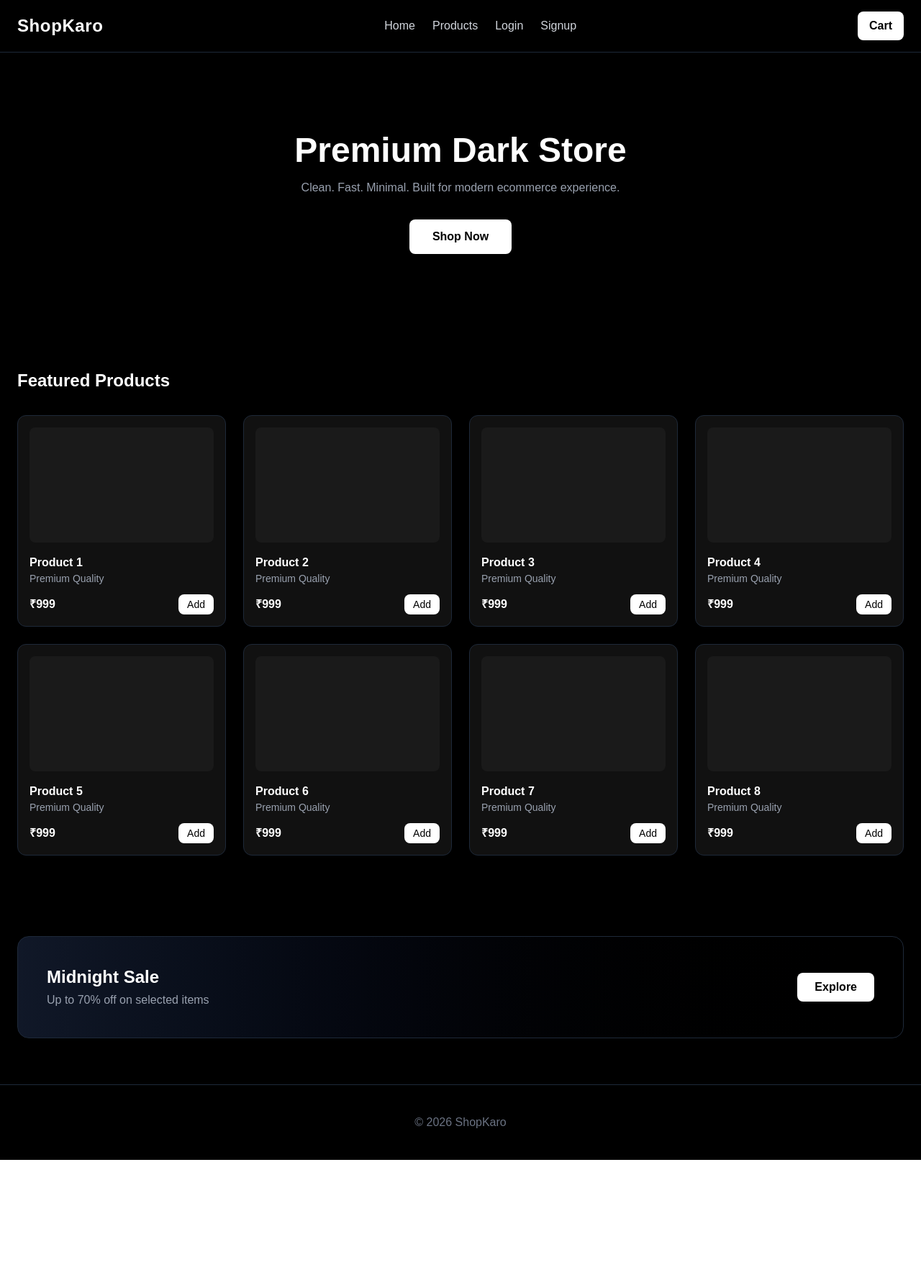
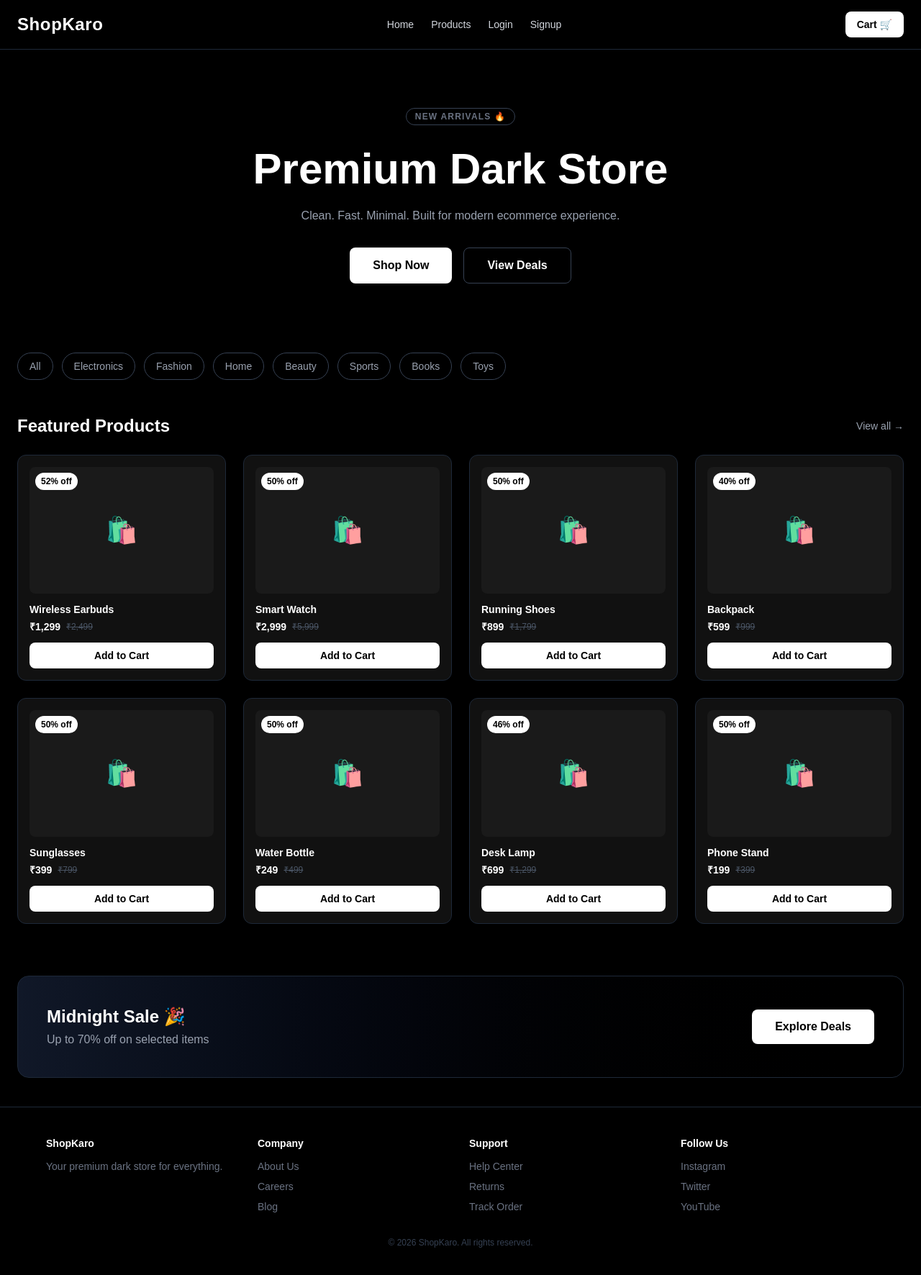
Before and after one commit to BillionareSite/shopkaro, a Next.js app: page / in a window 1280 px wide. Shown: the top 1772 px of the page at 72% size. Before the commit the page ends 1612 px from the top, so only its background shows below. Built offline with nearby package versions, Linux system fonts and the light colour scheme.

Commit message:
Dark theme for all pages, mobile responsive

```diff
--- a/src/app/auth/login/page.js
+++ b/src/app/auth/login/page.js
@@ -1,12 +1,15 @@
 'use client'
 import { useState } from 'react'
+import { motion } from 'framer-motion'
 
 export default function Login() {
   const [form, setForm] = useState({ email: '', password: '' })
   const [message, setMessage] = useState('')
+  const [loading, setLoading] = useState(false)
 
   const handleSubmit = async (e) => {
     e.preventDefault()
+    setLoading(true)
     const res = await fetch('/api/auth/login', {
       method: 'POST',
       headers: { 'Content-Type': 'application/json' },
@@ -14,6 +17,7 @@ export default function Login() {
     })
     const data = await res.json()
     setMessage(data.message)
+    setLoading(false)
     if (res.ok) {
       localStorage.setItem('token', data.token)
       window.location.href = '/'
@@ -21,33 +25,79 @@ export default function Login() {
   }
 
   return (
-    <main className="min-h-screen bg-gray-50 flex items-center justify-center">
-      <div className="bg-white p-8 rounded-2xl shadow-md w-full max-w-md">
-        <h2 className="text-2xl font-bold text-blue-600 mb-6 text-center">Welcome Back 👋</h2>
+    <main className="min-h-screen bg-black text-white flex flex-col">
+
+      {/* Navbar */}
+      <motion.nav
+        initial={{ y: -80, opacity: 0 }}
+        animate={{ y: 0, opacity: 1 }}
+        transition={{ duration: 0.6 }}
+        className="border-b border-gray-800 px-6 py-4 flex items-center justify-between"
+      >
+        <a href="/" className="text-2xl font-bold tracking-wide">ShopKaro</a>
+        <div className="flex gap-4 text-gray-300 text-sm">
+          <a href="/auth/login" className="hover:text-white transition">Login</a>
+          <a href="/auth/signup" className="hover:text-white transition">Signup</a>
+        </div>
+      </motion.nav>
+
+      {/* Form */}
+      <div className="flex-1 flex items-center justify-center px-4 py-12">
+        <motion.div
+          initial={{ opacity: 0, y: 40 }}
+          animate={{ opacity: 1, y: 0 }}
+          transition={{ duration: 0.7 }}
+          className="w-full max-w-md bg-[#111] border border-gray-800 rounded-2xl p-8"
+        >
+          <h2 className="text-3xl font-bold mb-2">Welcome Back</h2>
+          <p className="text-gray-400 text-sm mb-8">Login to your ShopKaro account</p>
+
           <form onSubmit={handleSubmit} className="space-y-4">
+            <div>
+              <label className="text-sm text-gray-400 mb-1 block">Email</label>
               <input
                 type="email"
-            placeholder="Email Address"
-            className="w-full border border-gray-200 rounded-xl px-4 py-3 text-sm focus:outline-none focus:border-blue-500"
+                placeholder="you@email.com"
+                className="w-full bg-[#1a1a1a] border border-gray-700 rounded-xl px-4 py-3 text-sm text-white placeholder-gray-600 focus:outline-none focus:border-white transition"
                 onChange={(e) => setForm({ ...form, email: e.target.value })}
               />
+            </div>
+            <div>
+              <label className="text-sm text-gray-400 mb-1 block">Password</label>
               <input
                 type="password"
-            placeholder="Password"
-            className="w-full border border-gray-200 rounded-xl px-4 py-3 text-sm focus:outline-none focus:border-blue-500"
+                placeholder="••••••••"
+                className="w-full bg-[#1a1a1a] border border-gray-700 rounded-xl px-4 py-3 text-sm text-white placeholder-gray-600 focus:outline-none focus:border-white transition"
                 onChange={(e) => setForm({ ...form, password: e.target.value })}
               />
-          <button
+            </div>
+
+            <motion.button
               type="submit"
-            className="w-full bg-blue-600 text-white py-3 rounded-xl font-semibold hover:bg-blue-700 transition"
+              whileHover={{ scale: 1.02 }}
+              whileTap={{ scale: 0.98 }}
+              disabled={loading}
+              className="w-full bg-white text-black font-semibold py-3 rounded-xl hover:bg-gray-100 transition mt-2"
             >
-            Login
-          </button>
+              {loading ? 'Logging in...' : 'Login'}
+            </motion.button>
           </form>
-        {message && <p className="text-center text-sm mt-4 text-red-500">{message}</p>}
-        <p className="text-center text-sm text-gray-500 mt-4">
-          Don't have an account? <a href="/auth/signup" className="text-blue-600 font-medium">Sign Up</a>
+
+          {message && (
+            <motion.p
+              initial={{ opacity: 0 }}
+              animate={{ opacity: 1 }}
+              className={`text-center text-sm mt-4 ${message.includes('success') ? 'text-green-400' : 'text-red-400'}`}
+            >
+              {message}
+            </motion.p>
+          )}
+
+          <p className="text-center text-sm text-gray-500 mt-6">
+            Don't have an account?{' '}
+            <a href="/auth/signup" className="text-white hover:underline">Sign Up</a>
           </p>
+        </motion.div>
       </div>
     </main>
   )
--- a/src/app/auth/signup/page.js
+++ b/src/app/auth/signup/page.js
@@ -1,12 +1,15 @@
 'use client'
 import { useState } from 'react'
+import { motion } from 'framer-motion'
 
 export default function Signup() {
   const [form, setForm] = useState({ name: '', email: '', password: '' })
   const [message, setMessage] = useState('')
+  const [loading, setLoading] = useState(false)
 
   const handleSubmit = async (e) => {
     e.preventDefault()
+    setLoading(true)
     const res = await fetch('/api/auth/signup', {
       method: 'POST',
       headers: { 'Content-Type': 'application/json' },
@@ -14,42 +17,92 @@ export default function Signup() {
     })
     const data = await res.json()
     setMessage(data.message)
+    setLoading(false)
   }
 
   return (
-    <main className="min-h-screen bg-gray-50 flex items-center justify-center">
-      <div className="bg-white p-8 rounded-2xl shadow-md w-full max-w-md">
-        <h2 className="text-2xl font-bold text-blue-600 mb-6 text-center">Create Account</h2>
+    <main className="min-h-screen bg-black text-white flex flex-col">
+
+      {/* Navbar */}
+      <motion.nav
+        initial={{ y: -80, opacity: 0 }}
+        animate={{ y: 0, opacity: 1 }}
+        transition={{ duration: 0.6 }}
+        className="border-b border-gray-800 px-6 py-4 flex items-center justify-between"
+      >
+        <a href="/" className="text-2xl font-bold tracking-wide">ShopKaro</a>
+        <div className="flex gap-4 text-gray-300 text-sm">
+          <a href="/auth/login" className="hover:text-white transition">Login</a>
+          <a href="/auth/signup" className="hover:text-white transition">Signup</a>
+        </div>
+      </motion.nav>
+
+      {/* Form */}
+      <div className="flex-1 flex items-center justify-center px-4 py-12">
+        <motion.div
+          initial={{ opacity: 0, y: 40 }}
+          animate={{ opacity: 1, y: 0 }}
+          transition={{ duration: 0.7 }}
+          className="w-full max-w-md bg-[#111] border border-gray-800 rounded-2xl p-8"
+        >
+          <h2 className="text-3xl font-bold mb-2">Create Account</h2>
+          <p className="text-gray-400 text-sm mb-8">Join ShopKaro and start shopping</p>
+
           <form onSubmit={handleSubmit} className="space-y-4">
+            <div>
+              <label className="text-sm text-gray-400 mb-1 block">Full Name</label>
               <input
                 type="text"
-            placeholder="Full Name"
-            className="w-full border border-gray-200 rounded-xl px-4 py-3 text-sm focus:outline-none focus:border-blue-500"
+                placeholder="Your name"
+                className="w-full bg-[#1a1a1a] border border-gray-700 rounded-xl px-4 py-3 text-sm text-white placeholder-gray-600 focus:outline-none focus:border-white transition"
                 onChange={(e) => setForm({ ...form, name: e.target.value })}
               />
+            </div>
+            <div>
+              <label className="text-sm text-gray-400 mb-1 block">Email</label>
               <input
                 type="email"
-            placeholder="Email Address"
-            className="w-full border border-gray-200 rounded-xl px-4 py-3 text-sm focus:outline-none focus:border-blue-500"
+                placeholder="you@email.com"
+                className="w-full bg-[#1a1a1a] border border-gray-700 rounded-xl px-4 py-3 text-sm text-white placeholder-gray-600 focus:outline-none focus:border-white transition"
                 onChange={(e) => setForm({ ...form, email: e.target.value })}
               />
+            </div>
+            <div>
+              <label className="text-sm text-gray-400 mb-1 block">Password</label>
               <input
                 type="password"
-            placeholder="Password"
-            className="w-full border border-gray-200 rounded-xl px-4 py-3 text-sm focus:outline-none focus:border-blue-500"
+                placeholder="••••••••"
+                className="w-full bg-[#1a1a1a] border border-gray-700 rounded-xl px-4 py-3 text-sm text-white placeholder-gray-600 focus:outline-none focus:border-white transition"
                 onChange={(e) => setForm({ ...form, password: e.target.value })}
               />
-          <button
+            </div>
+
+            <motion.button
               type="submit"
-            className="w-full bg-blue-600 text-white py-3 rounded-xl font-semibold hover:bg-blue-700 transition"
+              whileHover={{ scale: 1.02 }}
+              whileTap={{ scale: 0.98 }}
+              disabled={loading}
+              className="w-full bg-white text-black font-semibold py-3 rounded-xl hover:bg-gray-100 transition mt-2"
             >
-            Sign Up
-          </button>
+              {loading ? 'Creating account...' : 'Sign Up'}
+            </motion.button>
           </form>
-        {message && <p className="text-center text-sm mt-4 text-green-600">{message}</p>}
-        <p className="text-center text-sm text-gray-500 mt-4">
-          Already have an account? <a href="/auth/login" className="text-blue-600 font-medium">Login</a>
+
+          {message && (
+            <motion.p
+              initial={{ opacity: 0 }}
+              animate={{ opacity: 1 }}
+              className={`text-center text-sm mt-4 ${message.includes('success') ? 'text-green-400' : 'text-red-400'}`}
+            >
+              {message}
+            </motion.p>
+          )}
+
+          <p className="text-center text-sm text-gray-500 mt-6">
+            Already have an account?{' '}
+            <a href="/auth/login" className="text-white hover:underline">Login</a>
           </p>
+        </motion.div>
       </div>
     </main>
   )
--- a/src/app/page.js
+++ b/src/app/page.js
@@ -1,8 +1,10 @@
 'use client'
-
-import { motion } from "framer-motion"
+import { useState } from 'react'
+import { motion } from 'framer-motion'
 
 export default function Home() {
+  const [menuOpen, setMenuOpen] = useState(false)
+
   return (
     <main className="min-h-screen bg-black text-white overflow-hidden">
 
@@ -11,33 +13,70 @@ export default function Home() {
         initial={{ y: -80, opacity: 0 }}
         animate={{ y: 0, opacity: 1 }}
         transition={{ duration: 0.6 }}
-        className="border-b border-gray-800 px-6 py-4 flex items-center justify-between"
+        className="border-b border-gray-800 px-6 py-4"
       >
-        <h1 className="text-2xl font-bold tracking-wide">ShopKaro</h1>
+        <div className="flex items-center justify-between">
+          <a href="/" className="text-2xl font-bold tracking-wide">ShopKaro</a>
 
-        <div className="hidden md:flex gap-6 text-gray-300">
+          {/* Desktop links */}
+          <div className="hidden md:flex gap-6 text-gray-300 text-sm">
             <a href="/" className="hover:text-white transition">Home</a>
             <a href="/products" className="hover:text-white transition">Products</a>
             <a href="/auth/login" className="hover:text-white transition">Login</a>
             <a href="/auth/signup" className="hover:text-white transition">Signup</a>
           </div>
 
+          <div className="hidden md:flex items-center gap-3">
             <motion.button
               whileHover={{ scale: 1.05 }}
               whileTap={{ scale: 0.95 }}
-          className="bg-white text-black px-4 py-2 rounded-lg font-semibold"
+              className="bg-white text-black px-4 py-2 rounded-lg font-semibold text-sm"
             >
-          Cart
+              Cart 🛒
             </motion.button>
+          </div>
+
+          {/* Mobile hamburger */}
+          <button
+            className="md:hidden text-white text-2xl focus:outline-none"
+            onClick={() => setMenuOpen(!menuOpen)}
+          >
+            {menuOpen ? '✕' : '☰'}
+          </button>
+        </div>
+
+        {/* Mobile dropdown */}
+        {menuOpen && (
+          <motion.div
+            initial={{ opacity: 0, y: -10 }}
+            animate={{ opacity: 1, y: 0 }}
+            className="md:hidden mt-4 flex flex-col gap-4 border-t border-gray-800 pt-4 text-sm"
+          >
+            <a href="/" className="text-gray-300 hover:text-white transition">Home</a>
+            <a href="/products" className="text-gray-300 hover:text-white transition">Products</a>
+            <a href="/auth/login" className="text-gray-300 hover:text-white transition">Login</a>
+            <a href="/auth/signup" className="bg-white text-black text-center py-2 rounded-lg font-semibold">Sign Up</a>
+            <button className="border border-gray-700 text-white text-center py-2 rounded-lg">Cart 🛒</button>
+          </motion.div>
+        )}
       </motion.nav>
 
       {/* Hero */}
-      <section className="text-center py-28 px-6">
+      <section className="text-center py-20 px-6">
+        <motion.span
+          initial={{ opacity: 0 }}
+          animate={{ opacity: 1 }}
+          transition={{ delay: 0.2 }}
+          className="text-xs font-bold uppercase tracking-widest text-gray-500 border border-gray-700 px-3 py-1 rounded-full"
+        >
+          New Arrivals 🔥
+        </motion.span>
+
         <motion.h2
           initial={{ opacity: 0, y: 40 }}
           animate={{ opacity: 1, y: 0 }}
-          transition={{ duration: 0.8 }}
-          className="text-5xl font-bold mb-4"
+          transition={{ duration: 0.8, delay: 0.2 }}
+          className="text-4xl md:text-6xl font-bold mt-6 mb-4 leading-tight"
         >
           Premium Dark Store
         </motion.h2>
@@ -45,12 +84,18 @@ export default function Home() {
         <motion.p
           initial={{ opacity: 0 }}
           animate={{ opacity: 1 }}
-          transition={{ delay: 0.3 }}
-          className="text-gray-400 max-w-xl mx-auto mb-8"
+          transition={{ delay: 0.4 }}
+          className="text-gray-400 max-w-xl mx-auto mb-8 text-sm md:text-base"
         >
           Clean. Fast. Minimal. Built for modern ecommerce experience.
         </motion.p>
 
+        <motion.div
+          initial={{ opacity: 0 }}
+          animate={{ opacity: 1 }}
+          transition={{ delay: 0.5 }}
+          className="flex flex-col sm:flex-row gap-4 justify-center"
+        >
           <motion.button
             whileHover={{ scale: 1.05 }}
             whileTap={{ scale: 0.95 }}
@@ -58,58 +103,82 @@ export default function Home() {
           >
             Shop Now
           </motion.button>
+          <motion.button
+            whileHover={{ scale: 1.05 }}
+            whileTap={{ scale: 0.95 }}
+            className="border border-gray-700 text-white px-8 py-3 rounded-lg font-semibold hover:border-white transition"
+          >
+            View Deals
+          </motion.button>
+        </motion.div>
+      </section>
+
+      {/* Category Pills */}
+      <section className="px-6 py-4 flex gap-3 overflow-x-auto scrollbar-hide">
+        {["All", "Electronics", "Fashion", "Home", "Beauty", "Sports", "Books", "Toys"].map((cat) => (
+          <button
+            key={cat}
+            className="whitespace-nowrap px-4 py-2 rounded-full border border-gray-700 text-sm text-gray-400 hover:border-white hover:text-white transition"
+          >
+            {cat}
+          </button>
+        ))}
       </section>
 
       {/* Products */}
-      <section className="px-6 py-12">
-        <h3 className="text-2xl font-semibold mb-8">Featured Products</h3>
+      <section className="px-6 py-8">
+        <div className="flex items-center justify-between mb-6">
+          <h3 className="text-xl md:text-2xl font-semibold">Featured Products</h3>
+          <a href="/products" className="text-gray-400 text-sm hover:text-white transition">View all →</a>
+        </div>
 
         <motion.div
           initial="hidden"
           animate="visible"
           variants={{
             hidden: {},
-            visible: {
-              transition: {
-                staggerChildren: 0.08
-              }
-            }
+            visible: { transition: { staggerChildren: 0.08 } }
           }}
-          className="grid grid-cols-2 md:grid-cols-4 gap-6"
+          className="grid grid-cols-2 md:grid-cols-4 gap-4 md:gap-6"
         >
-          {[1,2,3,4,5,6,7,8].map((item) => (
+          {[
+            { name: "Wireless Earbuds", price: "₹1,299", original: "₹2,499", tag: "52% off" },
+            { name: "Smart Watch", price: "₹2,999", original: "₹5,999", tag: "50% off" },
+            { name: "Running Shoes", price: "₹899", original: "₹1,799", tag: "50% off" },
+            { name: "Backpack", price: "₹599", original: "₹999", tag: "40% off" },
+            { name: "Sunglasses", price: "₹399", original: "₹799", tag: "50% off" },
+            { name: "Water Bottle", price: "₹249", original: "₹499", tag: "50% off" },
+            { name: "Desk Lamp", price: "₹699", original: "₹1,299", tag: "46% off" },
+            { name: "Phone Stand", price: "₹199", original: "₹399", tag: "50% off" },
+          ].map((product, i) => (
             <motion.div
-              key={item}
+              key={i}
               variants={{
                 hidden: { opacity: 0, y: 40 },
                 visible: { opacity: 1, y: 0 }
               }}
-              whileHover={{
-                scale: 1.04,
-                borderColor: "#fff"
-              }}
+              whileHover={{ scale: 1.03, borderColor: "#fff" }}
               transition={{ duration: 0.2 }}
               className="bg-[#111] border border-gray-800 rounded-xl p-4 cursor-pointer"
             >
-              <motion.div
+              <div className="relative bg-[#1a1a1a] h-36 md:h-44 rounded-lg mb-3 flex items-center justify-center">
+                <span className="text-4xl">🛍️</span>
+                <span className="absolute top-2 left-2 bg-white text-black text-xs font-bold px-2 py-1 rounded-full">
+                  {product.tag}
+                </span>
+              </div>
+              <h4 className="font-semibold text-sm mb-1">{product.name}</h4>
+              <div className="flex items-center gap-2">
+                <span className="font-bold text-sm">{product.price}</span>
+                <span className="text-gray-600 text-xs line-through">{product.original}</span>
+              </div>
+              <motion.button
                 whileHover={{ scale: 1.05 }}
-                className="bg-[#1a1a1a] h-40 rounded-lg mb-4"
-              />
-
-              <h4 className="font-semibold">Product {item}</h4>
-              <p className="text-gray-400 text-sm">Premium Quality</p>
-
-              <div className="flex items-center justify-between mt-3">
-                <span className="font-bold">₹999</span>
-
-                <motion.button
-                  whileHover={{ scale: 1.1 }}
-                  whileTap={{ scale: 0.9 }}
-                  className="bg-white text-black px-3 py-1 rounded-lg text-sm"
+                whileTap={{ scale: 0.95 }}
+                className="mt-3 w-full bg-white text-black text-sm py-2 rounded-lg font-semibold"
               >
-                  Add
+                Add to Cart
               </motion.button>
-              </div>
             </motion.div>
           ))}
         </motion.div>
@@ -120,26 +189,54 @@ export default function Home() {
         initial={{ opacity: 0, y: 60 }}
         whileInView={{ opacity: 1, y: 0 }}
         transition={{ duration: 0.7 }}
-        className="mx-6 my-16 bg-gradient-to-r from-gray-900 to-black border border-gray-800 rounded-2xl p-10 flex justify-between items-center"
+        className="mx-4 md:mx-6 my-10 bg-gradient-to-r from-gray-900 to-black border border-gray-800 rounded-2xl p-8 md:p-10 flex flex-col md:flex-row gap-4 justify-between items-center text-center md:text-left"
       >
         <div>
-          <h4 className="text-2xl font-bold">Midnight Sale</h4>
-          <p className="text-gray-400 mt-1">
-            Up to 70% off on selected items
-          </p>
+          <h4 className="text-2xl font-bold">Midnight Sale 🎉</h4>
+          <p className="text-gray-400 mt-1">Up to 70% off on selected items</p>
         </div>
-
         <motion.button
           whileHover={{ scale: 1.05 }}
-          className="bg-white text-black px-6 py-2 rounded-lg font-semibold"
+          whileTap={{ scale: 0.95 }}
+          className="bg-white text-black px-8 py-3 rounded-lg font-semibold whitespace-nowrap"
         >
-          Explore
+          Explore Deals
         </motion.button>
       </motion.section>
 
       {/* Footer */}
-      <footer className="border-t border-gray-800 px-6 py-10 text-center text-gray-500">
-        © 2026 ShopKaro
+      <footer className="border-t border-gray-800 px-6 py-10 mt-6">
+        <div className="max-w-6xl mx-auto grid grid-cols-2 md:grid-cols-4 gap-6 text-sm text-gray-500">
+          <div>
+            <h5 className="text-white font-bold mb-3">ShopKaro</h5>
+            <p>Your premium dark store for everything.</p>
+          </div>
+          <div>
+            <h5 className="text-white font-bold mb-3">Company</h5>
+            <ul className="space-y-2">
+              <li><a href="#" className="hover:text-white transition">About Us</a></li>
+              <li><a href="#" className="hover:text-white transition">Careers</a></li>
+              <li><a href="#" className="hover:text-white transition">Blog</a></li>
+            </ul>
+          </div>
+          <div>
+            <h5 className="text-white font-bold mb-3">Support</h5>
+            <ul className="space-y-2">
+              <li><a href="#" className="hover:text-white transition">Help Center</a></li>
+              <li><a href="#" className="hover:text-white transition">Returns</a></li>
+              <li><a href="#" className="hover:text-white transition">Track Order</a></li>
+            </ul>
+          </div>
+          <div>
+            <h5 className="text-white font-bold mb-3">Follow Us</h5>
+            <ul className="space-y-2">
+              <li><a href="#" className="hover:text-white transition">Instagram</a></li>
+              <li><a href="#" className="hover:text-white transition">Twitter</a></li>
+              <li><a href="#" className="hover:text-white transition">YouTube</a></li>
+            </ul>
+          </div>
+        </div>
+        <p className="text-center text-gray-700 text-xs mt-8">© 2026 ShopKaro. All rights reserved.</p>
       </footer>
 
     </main>
```
Lines whose indentation alone changed are shown as unchanged.
